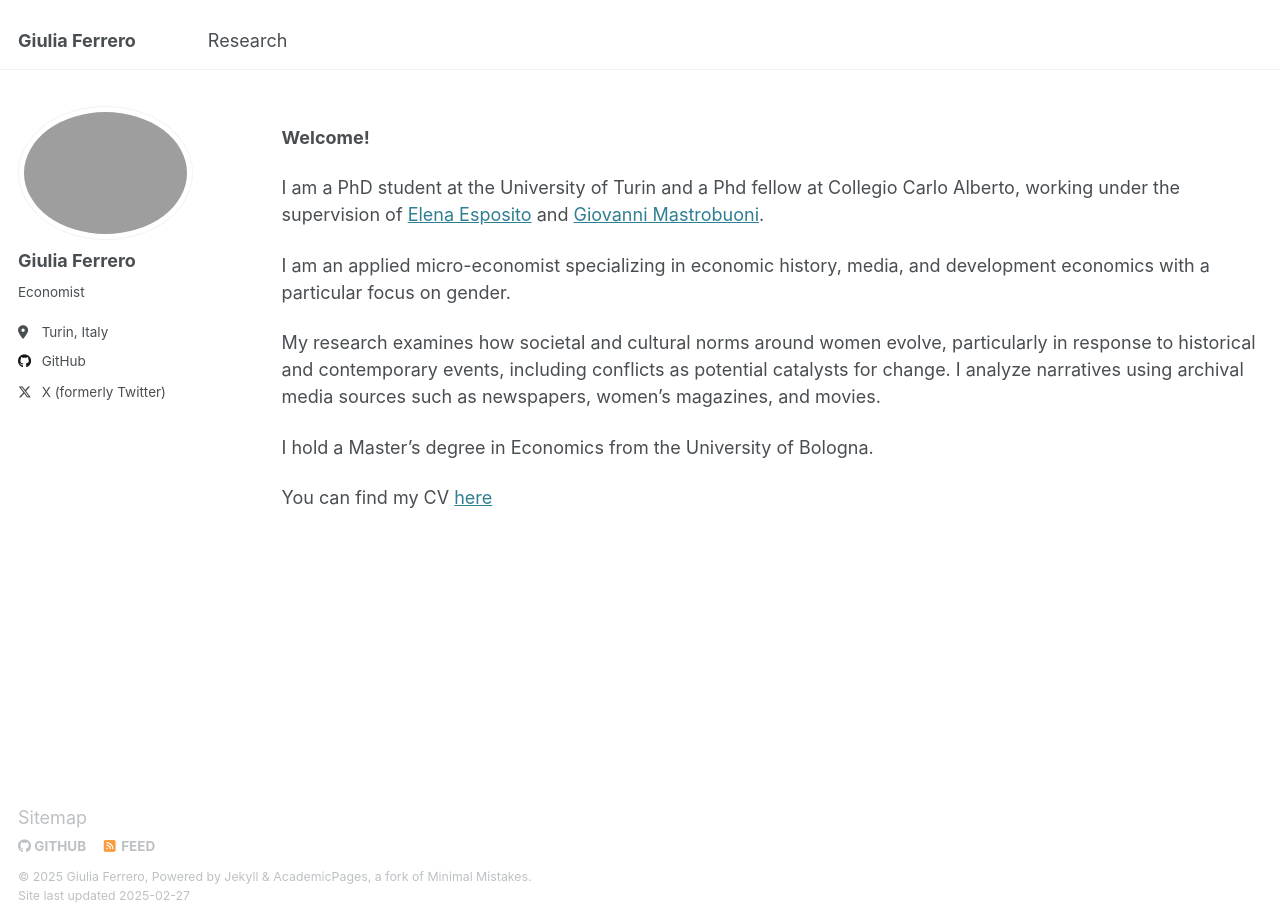
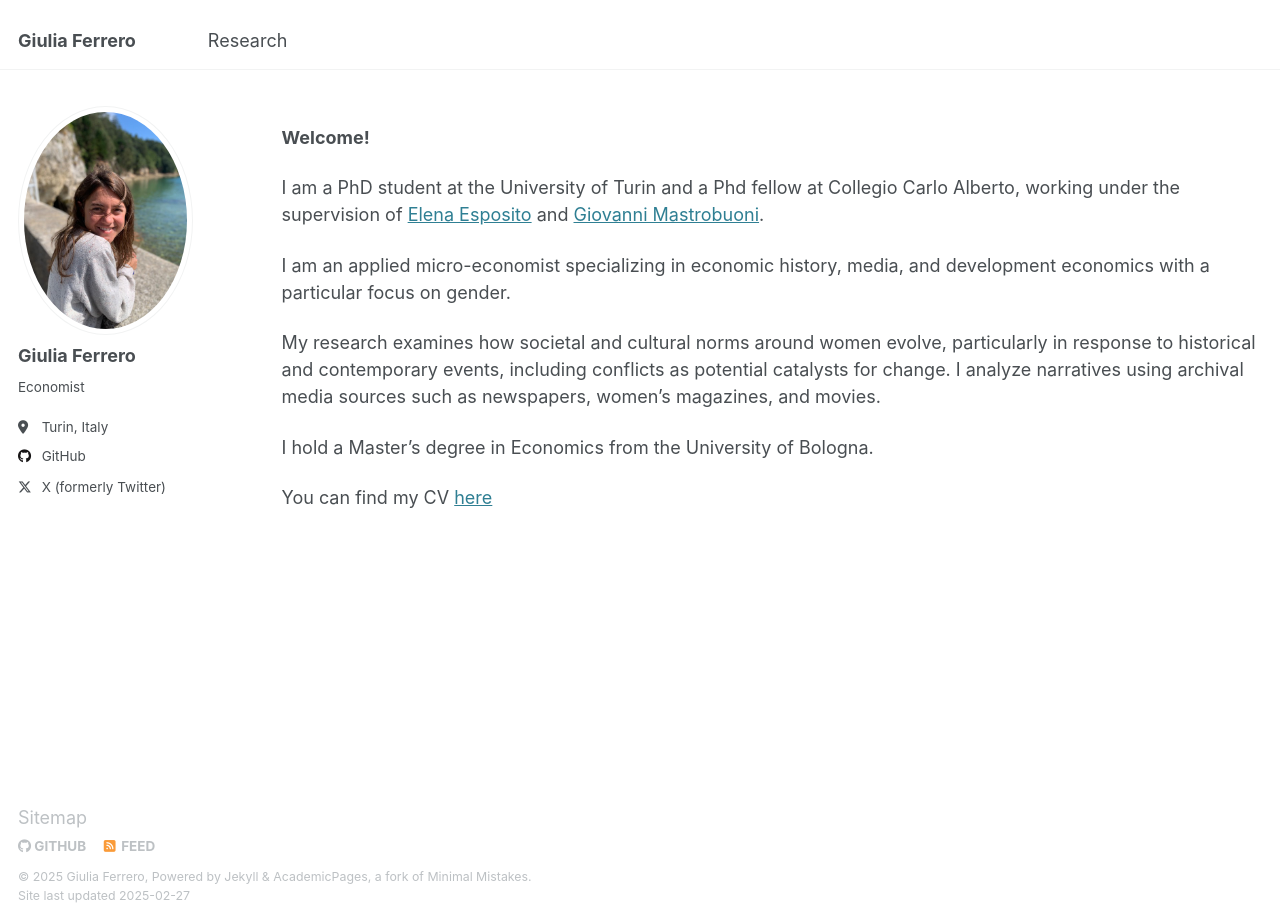
Before and after one commit to giuliferrero/giuliferrero.github.io, a Jekyll site: the page built from _pages/about.md, in a window 1280 px wide and 923 px high. Built offline with Jekyll 4.4.1, drawn with Linux system fonts in a browser that asks for light colours.

Commit message:
Update _config.yml

```diff
--- a/_config.yml
+++ b/_config.yml
@@ -81,7 +81,7 @@ analytics:
 # Site Author
 author:
   name             : "Giulia Ferrero"
-  avatar           : ""
+  avatar           : "gf.jpeg"
   bio              : "Economist"
   location         : "Turin, Italy"
   employer         :
```
